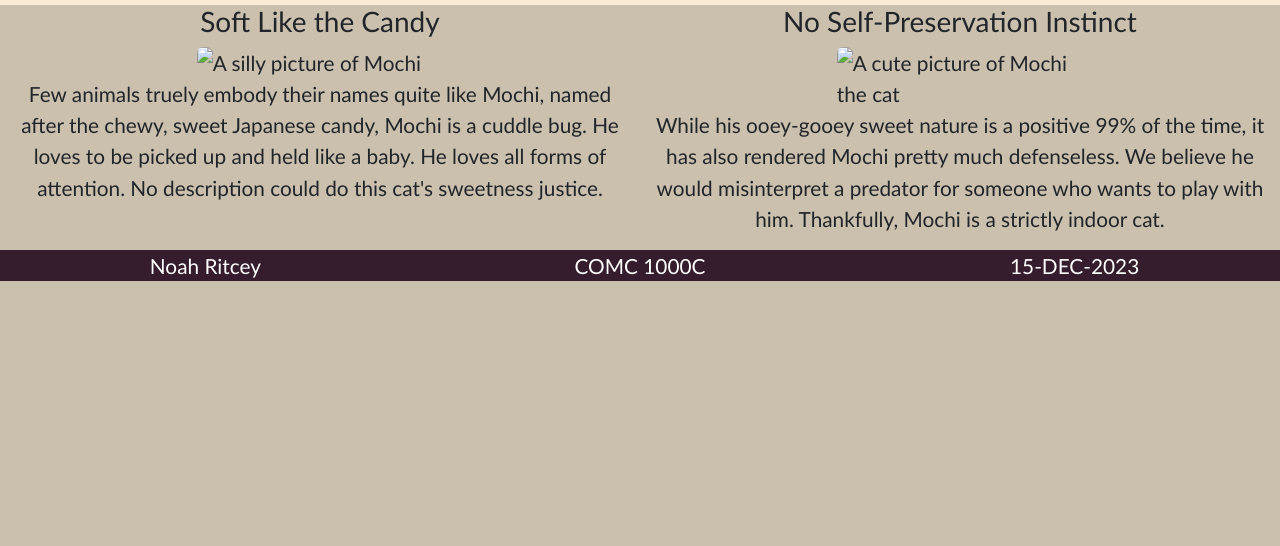
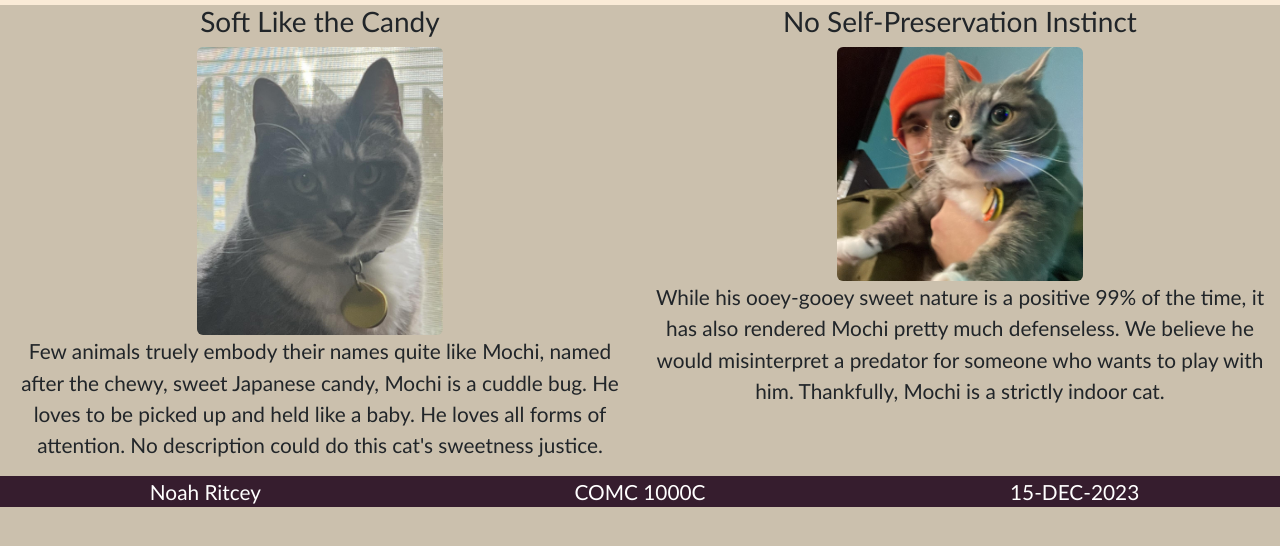
Before and after one commit to NoahEvansRitcey/RItcey-Final-Dev-Tools, a plain HTML site: page Mochi.html in a window 1280 px wide. Shown: the part 162-708 px from the top of the page. Drawn offline with nearby package versions, Linux system fonts and the light colour scheme.

Commit message:
Added images to Mochi.html
Added the two pictures of Mochi to his html page.

```diff
--- a/Mochi.html
+++ b/Mochi.html
@@ -59,7 +59,7 @@
         <div class="col-md-6">
           <h3 class="text-center">
             Soft Like the Candy
-          </h3><img alt="A silly picture of Mochi" src="" class="rounded mx-auto d-block"/>
+          </h3><img alt="A silly picture of Mochi" src="./images/MochiProfile.jpg" class="rounded mx-auto d-block"/>
           <p class="text-center">
             Few animals truely embody their names quite like Mochi, named after the chewy, sweet Japanese candy, Mochi is a cuddle bug. He loves to be picked up and held like a baby. He loves all forms of attention. No description could do this cat's sweetness justice.
           </p>
@@ -67,7 +67,7 @@
         <div class="col-md-6">
           <h3 class="text-center">
             No Self-Preservation Instinct
-          </h3><img alt="A cute picture of Mochi the cat" src="" class="rounded mx-auto d-block"/>
+          </h3><img alt="A cute picture of Mochi the cat" src="./images/MochiCute.jpg" class="rounded mx-auto d-block"/>
           <p class="text-center">
             While his ooey-gooey sweet nature is a positive 99% of the time, it has also rendered Mochi pretty much defenseless. We believe he would misinterpret a predator for someone who wants to play with him. Thankfully, Mochi is a strictly indoor cat.
           </p>
```
